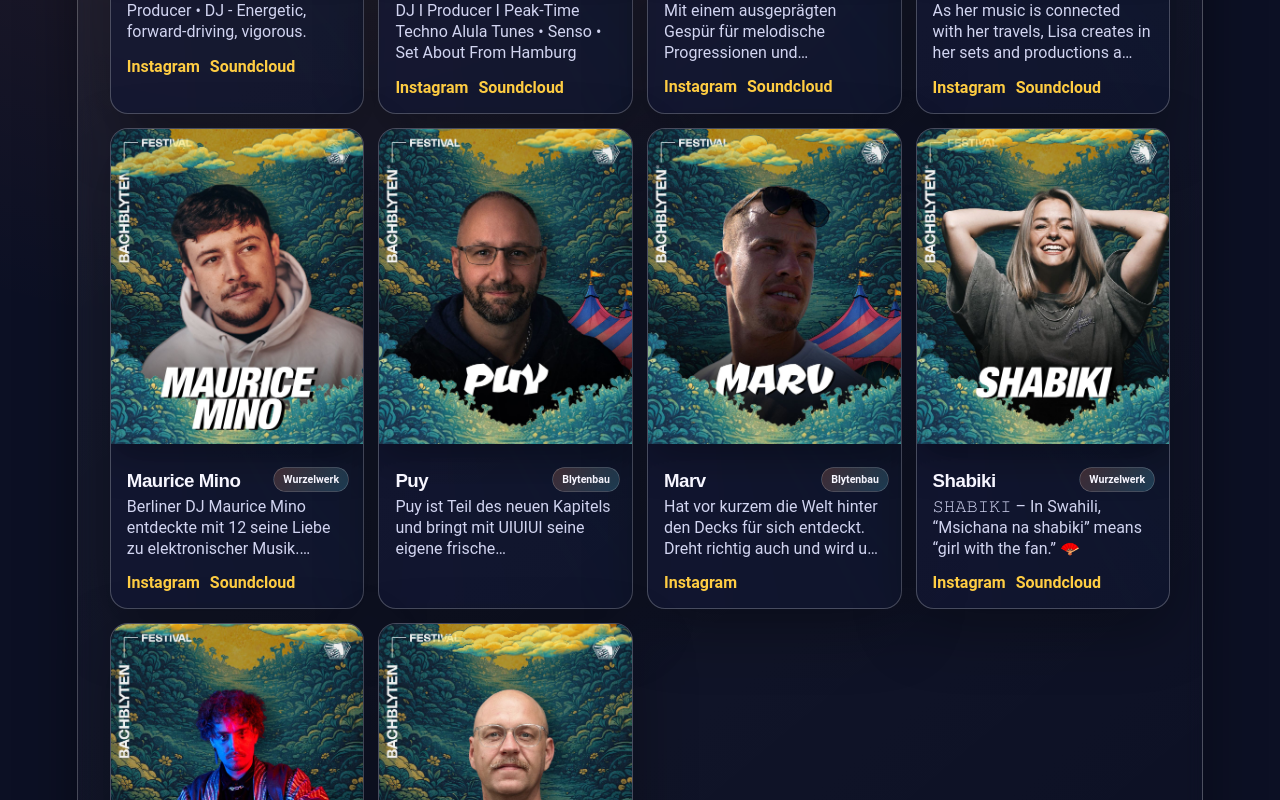
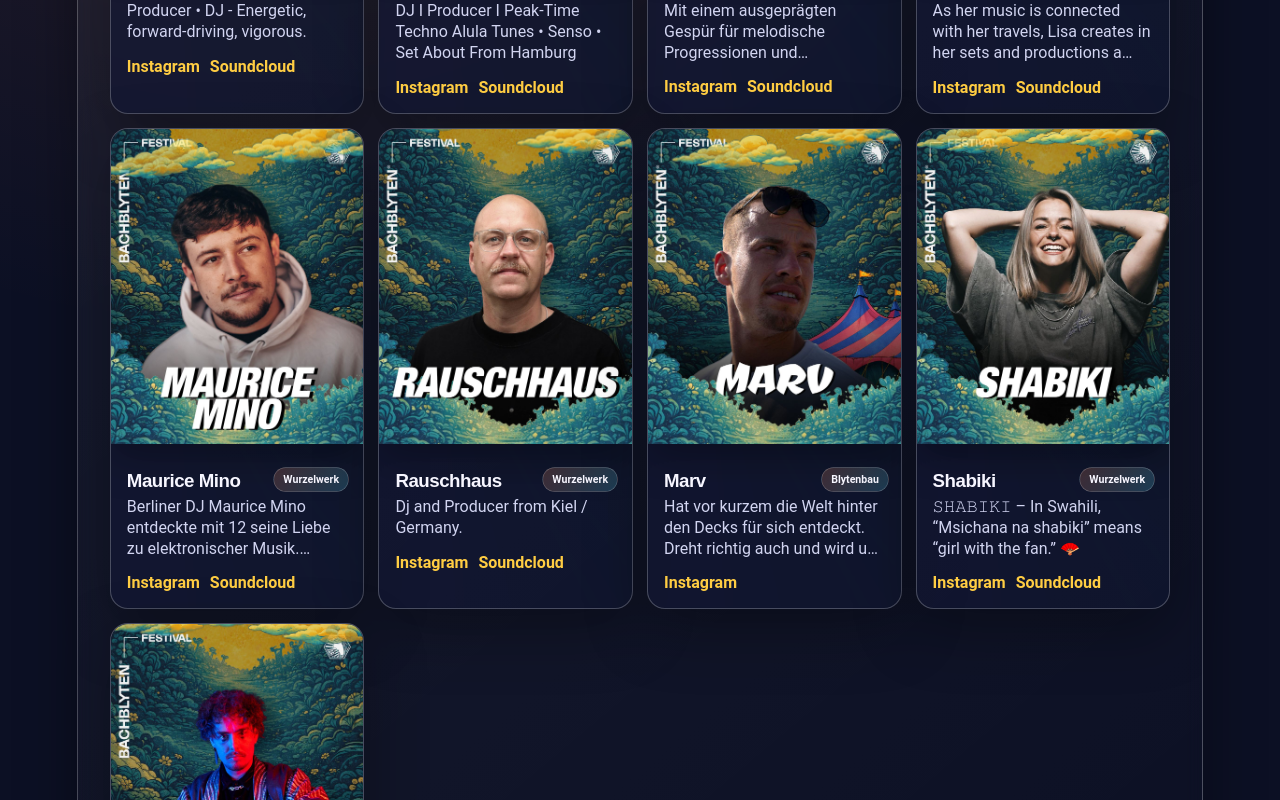
Before and after one commit to Leon-Bor/bachblyten, an Angular app: page /line-up in a window 1280 px wide. Shown: the part 1140-1940 px from the top of the page. Built offline with nearby package versions, Linux system fonts and the light colour scheme; a web font is replaced by a local one.

Commit message:
refactor(data): Temporarily removes Puy from lineup
Temporarily removes the Puy entry from the lineup data.
This change is made to address an issue, or for
maintenance purposes, and the entry may be re-added in a
subsequent commit.

```diff
--- a/src/app/data/lineup.ts
+++ b/src/app/data/lineup.ts
@@ -182,16 +182,16 @@ export const LINEUP_DATA: LineupData = {
       links: [{ label: 'Instagram', url: 'https://www.instagram.com/m.a.r.v_i.n/' }],
     },
     // puy-bachblyten-festival-line-up-2026
-    {
-      name: 'Puy',
-      image: 'artists/puy-bachblyten-festival-line-up-2026.jpg',
-      profile: `Puy ist Teil des neuen Kapitels und bringt mit UIUIUI seine eigene frische Veranstaltungsreihe an den Start.
-Seit über 20 Jahren prägt er die Szene in NMS mit Events, die hängen bleiben.
-Als DJ bewegt er sich zwischen Peak-Time-Techno und groovigem Tech-House, immer druckvoll, immer tanzbar, immer nach vorne.`,
-      time: new Date('2024-07-26T21:30:00'),
-      stage: 'Blytenbau',
-      links: [],
-    },
+    //     {
+    //       name: 'Puy',
+    //       image: 'artists/puy-bachblyten-festival-line-up-2026.jpg',
+    //       profile: `Puy ist Teil des neuen Kapitels und bringt mit UIUIUI seine eigene frische Veranstaltungsreihe an den Start.
+    // Seit über 20 Jahren prägt er die Szene in NMS mit Events, die hängen bleiben.
+    // Als DJ bewegt er sich zwischen Peak-Time-Techno und groovigem Tech-House, immer druckvoll, immer tanzbar, immer nach vorne.`,
+    //       time: new Date('2024-07-26T21:30:00'),
+    //       stage: 'Blytenbau',
+    //       links: [],
+    //     },
     // rauschhaus-bachblyten-festival-line-up-2026
     {
       name: 'Rauschhaus',
```
